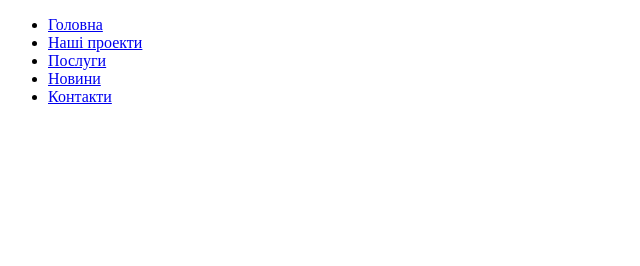
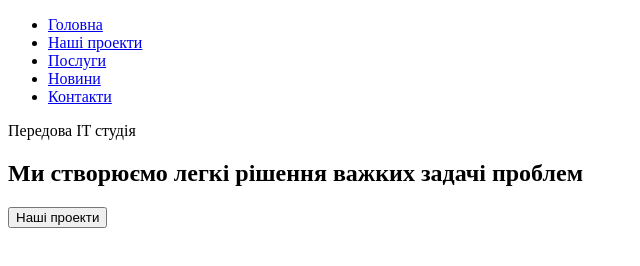
Before and after one commit to ASkypka/team-84, a plain HTML site: page index.html in a window 1280 px wide. Shown: the whole page, without its empty margins (0-640 px from the left). Drawn offline with Linux system fonts and the light colour scheme.

Commit message:
add hero

```diff
--- a/index.html
+++ b/index.html
@@ -18,7 +18,14 @@
         </ul>
       </nav>
     </header>
-    <main></main>
+    <main>
+      <!--Hero-->
+      <section>
+        <p>Передова IT студія</p>
+        <h1>Ми створюємо легкі рішення важких задачі проблем</h1>
+        <button type="button">Наші проекти</button>
+      </section>
+    </main>
     <footer></footer>
   </body>
 </html>
```
